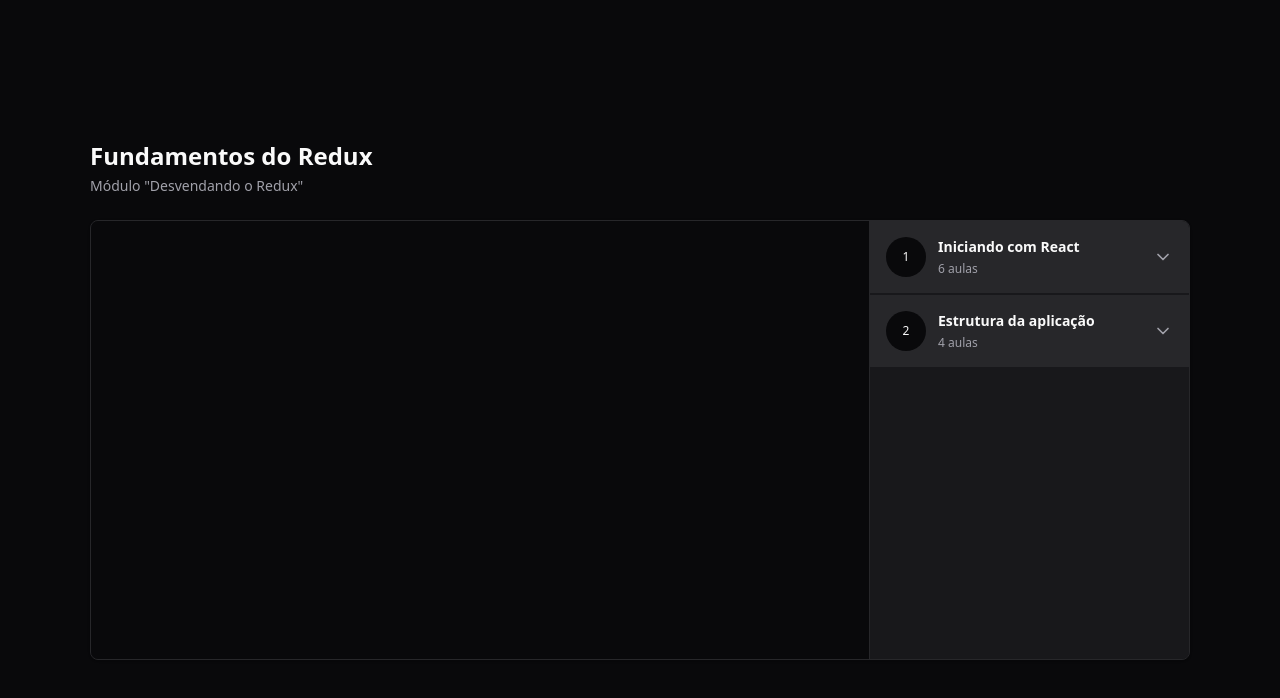
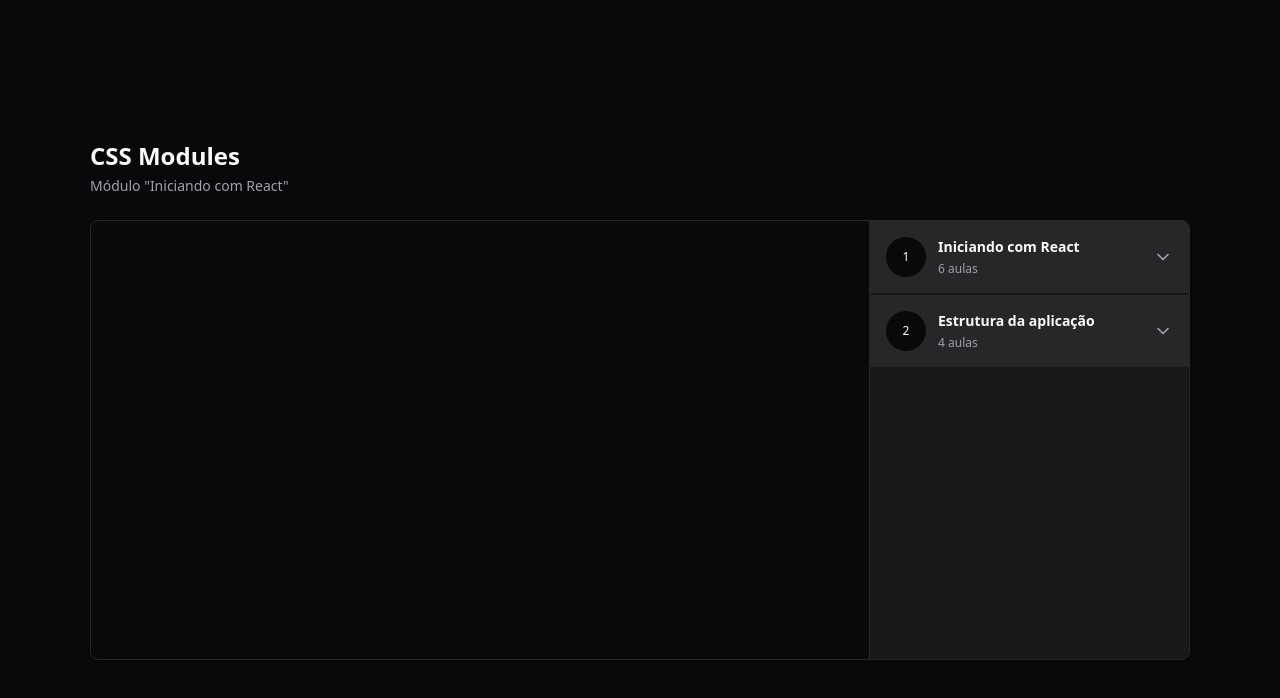
Before and after one commit to vinikrdoso/state-management-playground, a React (Vite) app: page / in a window 1280 px wide. Shown: the top 698 px of the page. Built offline with nearby package versions, Linux system fonts and the light colour scheme.

Commit message:
feat: create play reducer and highlight current lsesson

```diff
--- a/src/components/Header.tsx
+++ b/src/components/Header.tsx
@@ -1,8 +1,19 @@
+import { useAppSelector } from "../store"
+
 export function Header() {
+  const { currentModule, currentLesson } = useAppSelector(state => {
+    const { currentModuleIndex, currentLessonIndex } = state.player
+
+    const currentModule = state.player.course.modules[currentModuleIndex]
+    const currentLesson = currentModule.lessons[currentLessonIndex]
+
+    return { currentModule, currentLesson }
+  })
+
   return (
     <div className="flex flex-col gap-1">
-      <h1 className="text-2xl font-bold">Fundamentos do Redux</h1>
-      <span className="text-sm text-zinc-400">Módulo "Desvendando o Redux"</span>
+      <h1 className="text-2xl font-bold">{currentLesson.title}</h1>
+      <span className="text-sm text-zinc-400">Módulo "{currentModule.title}"</span>
     </div>
   );
 }
--- a/src/components/Lesson.tsx
+++ b/src/components/Lesson.tsx
@@ -1,16 +1,34 @@
-import { Video } from "lucide-react";
+import { PlayCircle, Video } from "lucide-react";
 
 interface LessonProps {
   title: string;
   duration: string;
+  onPlay: () => void;
+  isCurrent?: boolean;
 }
 
-export function Lesson({ title, duration }: LessonProps) {
+export function Lesson({
+  title,
+  duration,
+  onPlay,
+  isCurrent = false,
+}: LessonProps) {
   return (
-    <button className="flex items-center gap-3 text-sm text-zinc-400">
-      <Video className="w-4 h-4 text-zinc-500" />
+    <button
+      onClick={onPlay}
+      data-active={isCurrent}
+      disabled={isCurrent}
+      className="flex items-center gap-3 text-sm text-zinc-400 data-[active=true]:text-emerald-400 enabled:hover:text-zinc-100"
+    >
+      {isCurrent ? (
+        <PlayCircle className="w-4 h-4 text-emerald-400" />
+      ) : (
+        <Video className="w-4 h-4 text-zinc-500" />
+      )}
       <span>{title}</span>
-      <span className="ml-auto font-mono text-xs text-zinc-500">{duration}</span>
+      <span className="ml-auto font-mono text-xs text-zinc-500">
+        {duration}
+      </span>
     </button>
   );
 }
--- a/src/components/Module.tsx
+++ b/src/components/Module.tsx
@@ -2,6 +2,8 @@
 import { ChevronDown } from "lucide-react";
 import { Lesson } from "./Lesson";
 import { useAppSelector } from "../store";
+import { useDispatch } from "react-redux";
+import { play } from "../store/slices/player";
 
 interface ModuleProps {
   moduleIndex: number;
@@ -10,8 +12,16 @@
 }
 
 export function Module({ moduleIndex, title, amountOfLessons }: ModuleProps) {
+  const dispatch = useDispatch();
+
   const lessons = useAppSelector((state) => {
     return state.player.course.modules[moduleIndex].lessons;
+  });
+
+  const { currentModuleIndex, currentLessonIndex } = useAppSelector((state) => {
+    const { currentModuleIndex, currentLessonIndex } = state.player;
+
+    return { currentModuleIndex, currentLessonIndex };
   });
 
   return (
@@ -31,12 +41,17 @@
 
       <Collapsible.Content>
         <nav className="relative flex flex-col gap-4 p-6">
-          {lessons.map((lesson) => {
+          {lessons.map((lesson, lessonIndex) => {
+            const isCurrent =
+              currentModuleIndex === moduleIndex &&
+              currentLessonIndex === lessonIndex;
             return (
               <Lesson
                 key={lesson.id}
                 title={lesson.title}
                 duration={lesson.duration}
+                onPlay={() => dispatch(play([moduleIndex, lessonIndex]))}
+                isCurrent={isCurrent}
               />
             );
           })}
--- a/src/components/Video.tsx
+++ b/src/components/Video.tsx
@@ -1,13 +1,23 @@
 import ReactPlayer from 'react-player'
+import { useAppSelector } from '../store'
 
 export function Video() {
+  const lesson = useAppSelector(state => {
+    const { currentModuleIndex, currentLessonIndex } = state.player
+
+    const currentLesson =
+      state.player.course.modules[currentModuleIndex].lessons[currentLessonIndex]
+
+    return currentLesson
+  })
+
   return (
     <div className="w-full bg-zinc-950 aspect-video">
       <ReactPlayer
         width="100%"
         height="100%"
         controls
-        url="https://www.youtube.com/watch?v=Jai8w6K_GnY"
+        url={`https://www.youtube.com/watch?v=${lesson.id}`}
       />
     </div>
   );
--- a/src/store/slices/player.ts
+++ b/src/store/slices/player.ts
@@ -28,9 +28,18 @@
           ],
         },
       ],
+    },
+    currentModuleIndex: 0,
+    currentLessonIndex: 0,
+  },
+  reducers: {
+    play: (state, action) => {
+      state.currentModuleIndex = action.payload[0]
+      state.currentLessonIndex = action.payload[1]
     }
   },
-  reducers: {},
 })
 
 export const player = playerSlice.reducer;
+
+export const { play } = playerSlice.actions;
```
